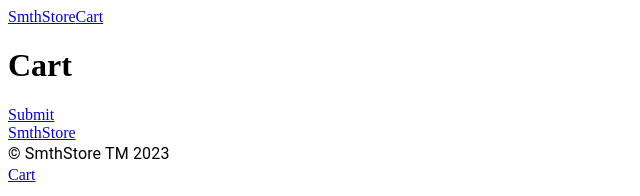
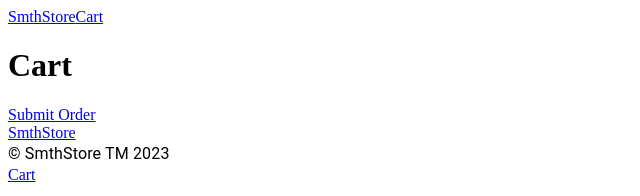
Before and after one commit to lenaryan/online-store, a React app: page /cart in a window 1280 px wide. Shown: the top 196 px of the page, without its empty margins (0-640 px from the left). Built offline with nearby package versions, Linux system fonts and the light colour scheme; the HTML template or start-up script is replaced by a standard one.

Commit message:
add and remove items from cart

```diff
--- a/src/components/Cart/Cart.tsx
+++ b/src/components/Cart/Cart.tsx
@@ -1,10 +1,19 @@
+import { useSelector } from "react-redux";
 import { Link } from "react-router-dom";
+import { RootState } from "../../redux/store";
+import CartItem from "./CartItem";
+import { IProduct } from "../../redux/products";
 
 const Cart = () => {
+    const products = useSelector((state: RootState) => state.cart.productsInCart);
+
     return (
         <>
             <h1>Cart</h1>
-            <Link to='/order'>Submit</Link>
+            {
+                products?.map((item: IProduct) => <CartItem product={item} key={item.id} />)
+            }
+            <Link to='/order'>Submit Order</Link>
         </>
     )
 }
--- /dev/null
+++ b/src/components/Cart/CartItem/CartItem.tsx
@@ -0,0 +1,35 @@
+import { Card, CardContent, Typography, CardActions, Button } from "@mui/material";
+import { IProduct } from "../../../redux/products";
+import { FC } from "react";
+import { removeProductFromCart } from "../../../redux/cart";
+import { useDispatch } from "react-redux";
+
+interface IProductInCart {
+    product: IProduct;
+}
+
+const CartItem: FC<IProductInCart> = ({ product }) => {
+    const dispatch = useDispatch()
+
+    const handleRemove = () => {
+        dispatch(removeProductFromCart(product));
+    }
+
+    return (
+        <Card>
+            <CardContent>
+                <Typography sx={{ fontSize: 14 }} color="text.secondary" gutterBottom>
+                    {product.title}
+                </Typography>
+                <Typography variant="h5" component="div">
+                    {product.price}
+                </Typography>
+            </CardContent>
+            <CardActions>
+                <Button size="small" onClick={handleRemove}>Remove</Button>
+            </CardActions>
+        </Card>
+    )
+}
+
+export default CartItem;
--- /dev/null
+++ b/src/components/Cart/CartItem/index.ts
@@ -0,0 +1,3 @@
+import CartItem from './CartItem';
+
+export default CartItem;
--- a/src/components/MainPage/MainPage.tsx
+++ b/src/components/MainPage/MainPage.tsx
@@ -20,7 +20,7 @@ const MainPage = () => {
             <h1>Store</h1>
             <Link to='/cart'>Cart</Link>
             <div>
-                { products?.map((item: IProduct, index: number) => <ProductCard key={index} product={item} />)
+                { products?.map((item: IProduct) => <ProductCard key={item.id} product={item} />)
                 }
             </div>
         </>
--- a/src/components/ProductCard/ProductCard.tsx
+++ b/src/components/ProductCard/ProductCard.tsx
@@ -2,12 +2,20 @@ import { Card, CardActionArea, CardMedia, CardContent, Typography, CardActions,
 import AddShoppingCartIcon from '@mui/icons-material/AddShoppingCart';
 import { FC } from "react";
 import { IProduct } from "../../redux/products";
+import { addProductToCart } from "../../redux/cart";
+import { useDispatch } from "react-redux";
 
 interface IProductData {
     product: IProduct;
 }
 
 const ProductCard: FC<IProductData> = ({ product }) => {
+    const dispatch = useDispatch()
+
+    const handleClick = () => {
+        dispatch(addProductToCart(product));
+    }
+
     return (
         <Card>
             <CardActionArea>
@@ -30,7 +38,7 @@ const ProductCard: FC<IProductData> = ({ product }) => {
                 </CardContent>
             </CardActionArea>
             <CardActions>
-                <Button size="small" color="primary" variant="contained" endIcon={<AddShoppingCartIcon />}>
+                <Button size="small" color="primary" variant="contained" endIcon={<AddShoppingCartIcon />} onClick={handleClick}>
                     Add To Cart
                 </Button>
             </CardActions>
--- /dev/null
+++ b/src/redux/cart.ts
@@ -0,0 +1,22 @@
+import { createSlice } from '@reduxjs/toolkit'
+import type { PayloadAction } from '@reduxjs/toolkit'
+import { IProduct } from './products'
+
+export const cartSlice = createSlice({
+  name: 'cart',
+  initialState: {
+    productsInCart: []
+  },
+  reducers: {
+    addProductToCart: (state, action: PayloadAction<IProduct>) => {
+      state.productsInCart.push(action.payload)
+    },
+    removeProductFromCart: (state, action: PayloadAction<IProduct>) => {
+        state.productsInCart = state.productsInCart.filter((item: IProduct) => item.id !== action.payload.id);
+    },
+  },
+})
+
+export const { addProductToCart, removeProductFromCart } = cartSlice.actions
+
+export default cartSlice.reducer
--- a/src/redux/products.ts
+++ b/src/redux/products.ts
@@ -12,11 +12,6 @@ export interface IProduct {
     stock: number,
     thumbnail: string,
     title: string
-}
-export interface ProductsState {
-    products: {
-        products: IProduct[]
-    }
 }
 
 export const fetchProducts = createAsyncThunk('fetchProducts', async () => {
--- a/src/redux/store.ts
+++ b/src/redux/store.ts
@@ -1,9 +1,11 @@
 import { configureStore } from '@reduxjs/toolkit'
 import productsReducer from './products';
+import cartReducer from './cart';
 
 export const store = configureStore({
   reducer: {
-    productsList: productsReducer
+    productsList: productsReducer,
+    cart: cartReducer
   },
 })
 
```
